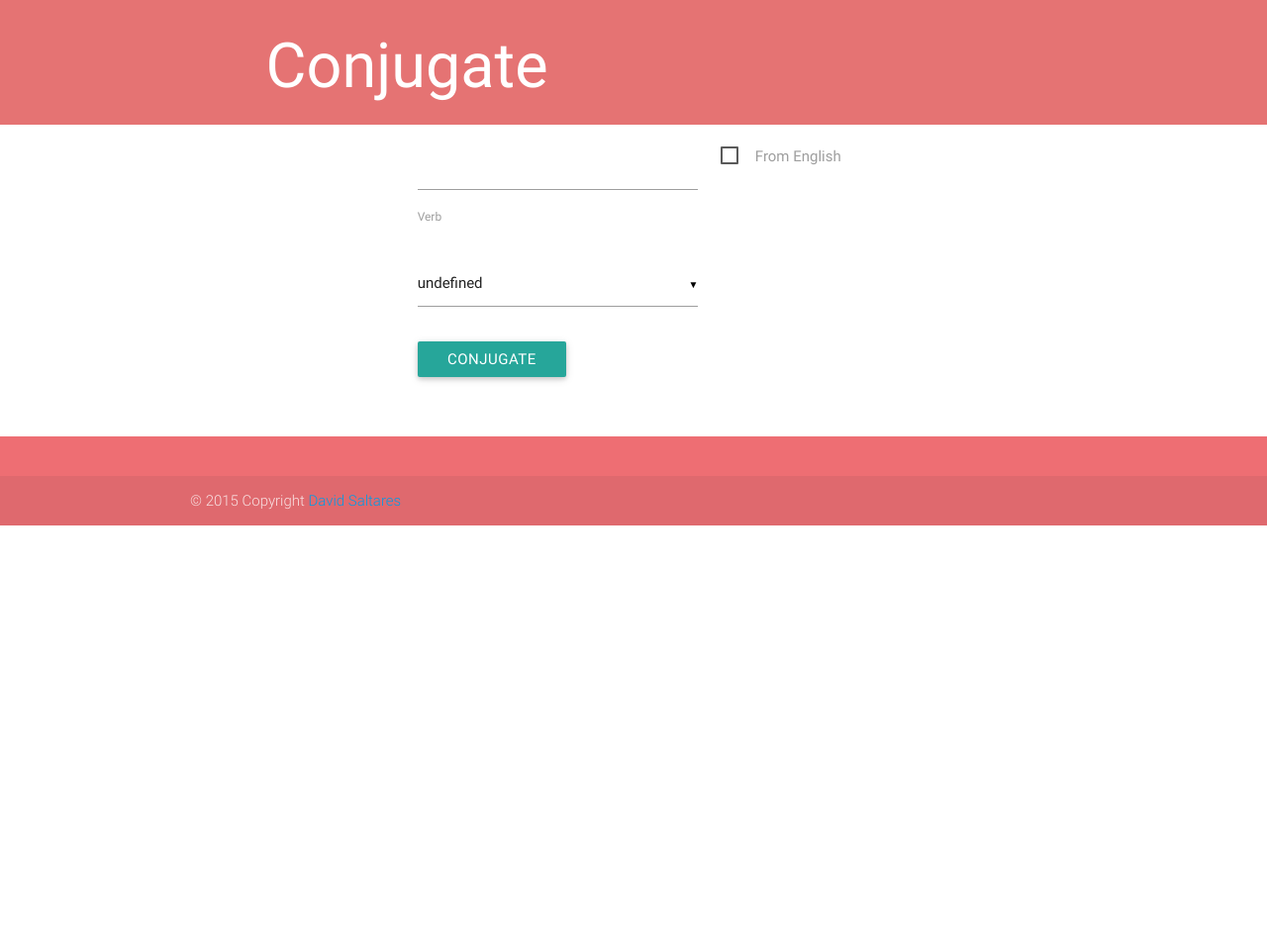
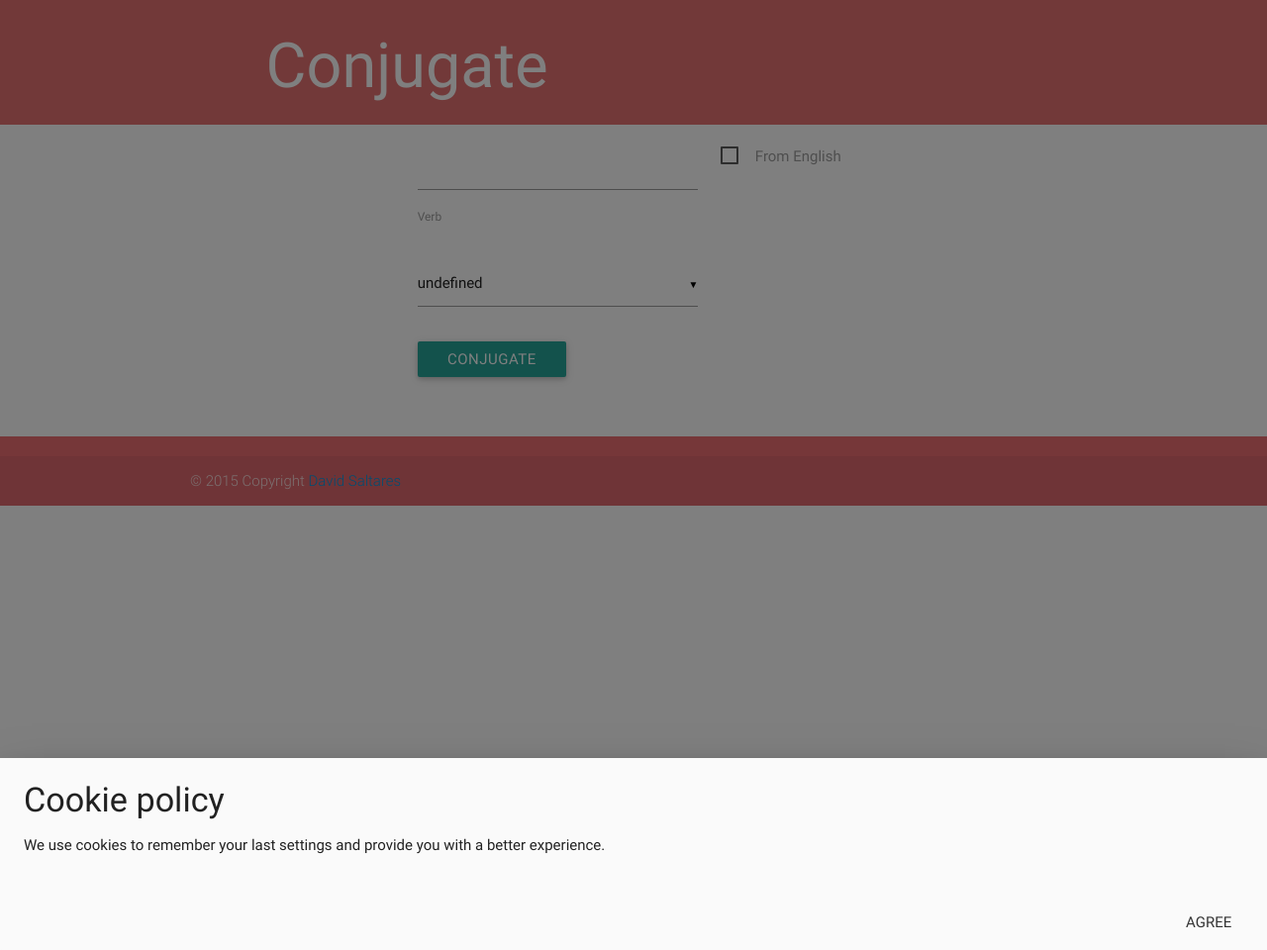
Before and after one commit to dsaltares/conjugate, a Flask app: template site/templates/index.html in a window 1280 px wide. Shown: the whole page at 99% size. Run offline with Flask 2, Linux system fonts and the light colour scheme; the template is opened without the code that fills it, so the values that code supplies are empty.

Commit message:
Add cookie disclaimer

```diff
--- a/site/js/index.js
+++ b/site/js/index.js
@@ -1,3 +1,5 @@
+var s_DISCLAIMER_PROPERTY = 'disclaimerShown';
+
 var cookie = {
     setValue: function(name, value, expiryDays) {
         expiryDays = expiryDays || 10;
@@ -68,6 +70,7 @@ $(document).ready(function(){
         var lang = cookie.getValue('lang');
         var verb = cookie.getValue('verb');
         var translate = cookie.getValue('translate');
+        var disclaimerAccepted = cookie.getValue(s_DISCLAIMER_PROPERTY);
 
         if (lang) {
             $('#lang').val(lang);
@@ -82,12 +85,25 @@ $(document).ready(function(){
         }
 
         checkEnglishLanguageSelected();
+
+        if (disclaimerAccepted !== 'true') {
+            showCookieDisclaimer();
+        }
     }
 
     function saveToCookie(params) {
         cookie.setValue('lang', params.lang);
         cookie.setValue('verb', params.verb);
         cookie.setValue('translate', params.translate);
+    }
+
+    function showCookieDisclaimer() {
+        $('#cookies-modal').openModal({
+            dismissible: false,
+            complete: function () {
+                cookie.setValue(s_DISCLAIMER_PROPERTY, true)
+            }
+        });
     }
 
     function onConjugationSucceeded(response) {
--- a/site/templates/index.html
+++ b/site/templates/index.html
@@ -21,6 +21,17 @@
 {% endif %}
 
 <title>Conjugate</title>
+
+<div id="cookies-modal" class="modal bottom-sheet">
+    <div class="modal-content">
+        <h4>Cookie policy</h4>
+
+        <p>We use cookies to remember your last settings and provide you with a better experience.</p>
+    </div>
+    <div class="modal-footer">
+        <a href="#!" class=" modal-action modal-close waves-effect waves-green btn-flat">Agree</a>
+    </div>
+</div>
 
 <header class="red lighten-2">
     <div class="container">
@@ -77,28 +88,6 @@
 </main>
 
 <footer class="page-footer">
-    <div class="row">
-        <!--<div class="col l2 m4 s6">-->
-            <!--<div class="card">-->
-                <!--<div class="card-image waves-effect waves-block waves-light">-->
-                    <!--<img class="activator" src="img/davidsaltares.jpg">-->
-                <!--</div>-->
-                <!--<div class="card-content">-->
-                <!--<span class="card-title activator grey-text text-darken-4">David Saltares <i-->
-                        <!--class="mdi-navigation-more-vert right"></i></span>-->
-
-                    <!--<p><a href="http://saltares.com">Check my blog!</a></p>-->
-                <!--</div>-->
-                <!--<div class="card-reveal">-->
-                <!--<span class="card-title grey-text text-darken-4">David Saltares <i-->
-                        <!--class="mdi-navigation-close right"></i></span>-->
-
-                    <!--<p>Hi! I am a Software Developer and made Conjugate in my spare time.</p>-->
-                <!--</div>-->
-            <!--</div>-->
-        <!--</div>-->
-    </div>
-    </div>
     <div class="footer-copyright">
         <div class="container">
             © 2015 Copyright <a target="_blank" href="http://saltares.com">David Saltares</a>
```
